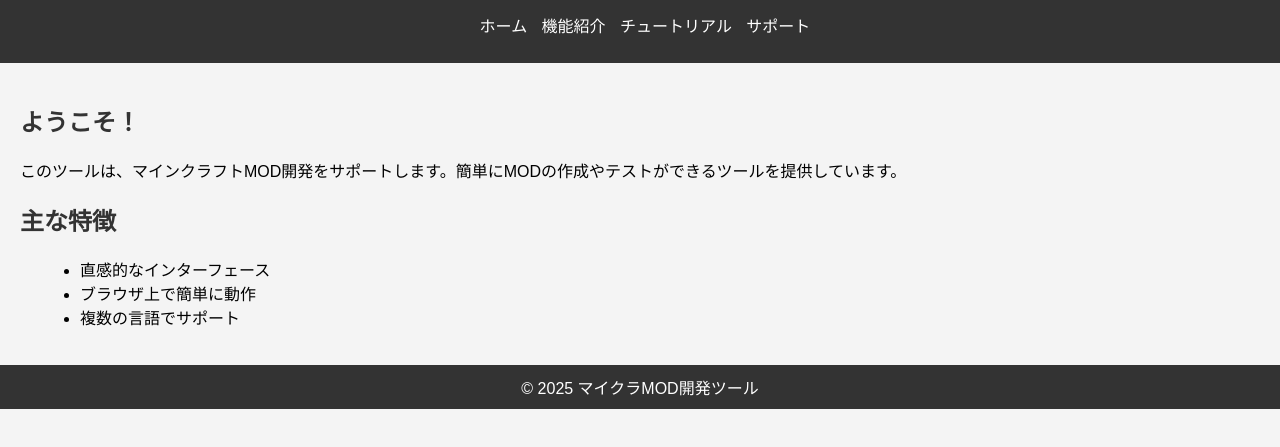
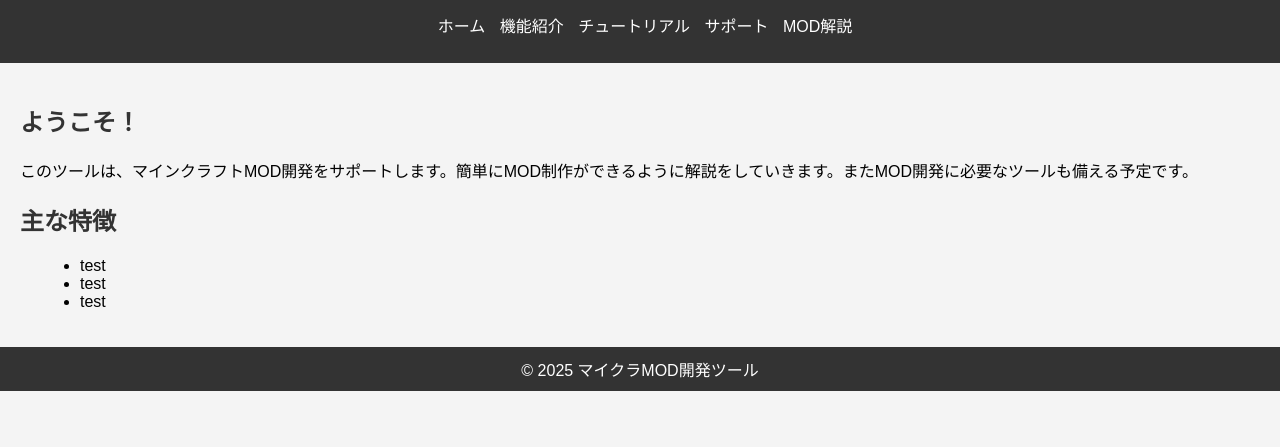
Before and after one commit to coreworldyoutube/YCMMOD, a plain HTML site: page index.html in a window 1280 px wide. Shown: the part 59-506 px from the top of the page. Drawn offline with Linux system fonts and the light colour scheme.

Commit message:
Update index.html

```diff
--- a/index.html
+++ b/index.html
@@ -15,6 +15,7 @@
         <li><a href="features.html">機能紹介</a></li>
         <li><a href="tutorial.html">チュートリアル</a></li>
         <li><a href="support.html">サポート</a></li>
+        <li><a href="mod-guide.html">MOD解説</a></li>
       </ul>
     </nav>
   </header>
@@ -22,14 +23,14 @@
   <main>
     <section class="intro">
       <h2>ようこそ！</h2>
-      <p>このツールは、マインクラフトMOD開発をサポートします。簡単にMODの作成やテストができるツールを提供しています。</p>
+      <p>このツールは、マインクラフトMOD開発をサポートします。簡単にMOD制作ができるように解説をしていきます。またMOD開発に必要なツールも備える予定です。</p>
     </section>
     <section class="features">
       <h2>主な特徴</h2>
       <ul>
-        <li>直感的なインターフェース</li>
-        <li>ブラウザ上で簡単に動作</li>
-        <li>複数の言語でサポート</li>
+        <li>test</li>
+        <li>test</li>
+        <li>test</li>
       </ul>
     </section>
   </main>
```
